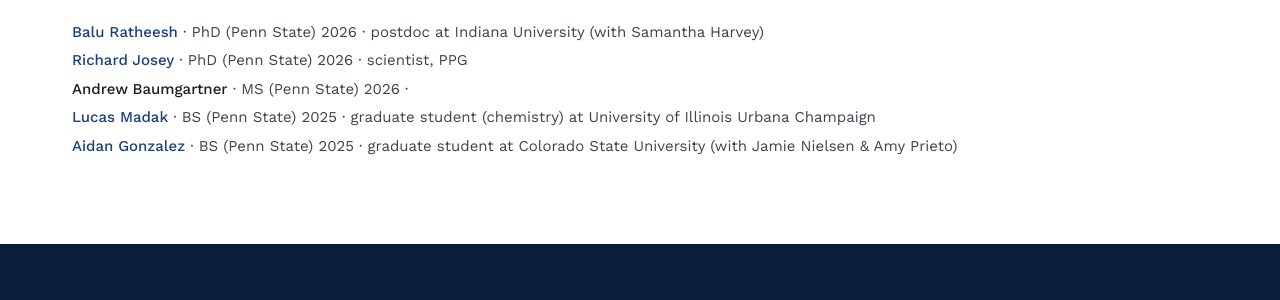
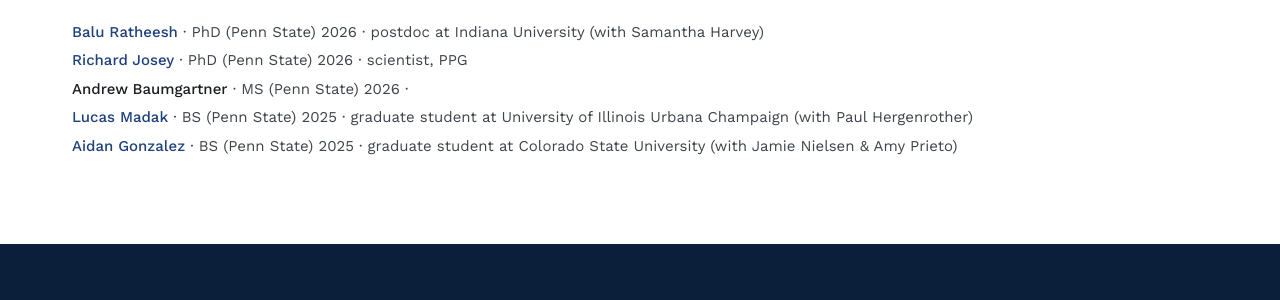
Before and after one commit to thefentonlab/thefentonlab.github.io, a Jekyll site: the page built from people.html, in a window 1280 px wide and 900 px high, scrolled down 3398 px. Shown: the part 342-642 px from the top of the window. Built offline with Jekyll 4.4.1, drawn with Linux system fonts in a browser that asks for light colours.

Commit message:
Update people.yml

```diff
--- a/_data/people.yml
+++ b/_data/people.yml
@@ -95,7 +95,7 @@ alumni:
 
   - name: Lucas Madak
     degree: BS (Penn State) 2025
-    now: graduate student (chemistry) at University of Illinois Urbana Champaign
+    now: graduate student at University of Illinois Urbana Champaign (with Paul Hergenrother)
     linkedin: https://www.linkedin.com/in/lucas-madak-562642276
 
   - name: Aidan Gonzalez
```
